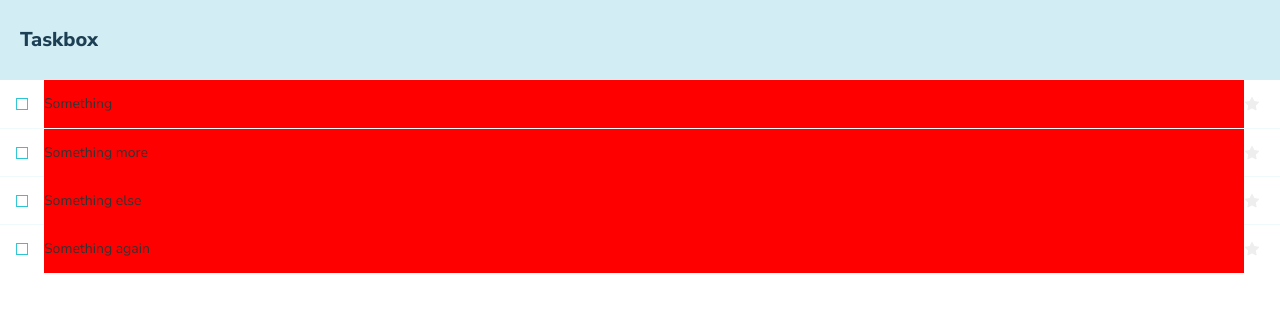
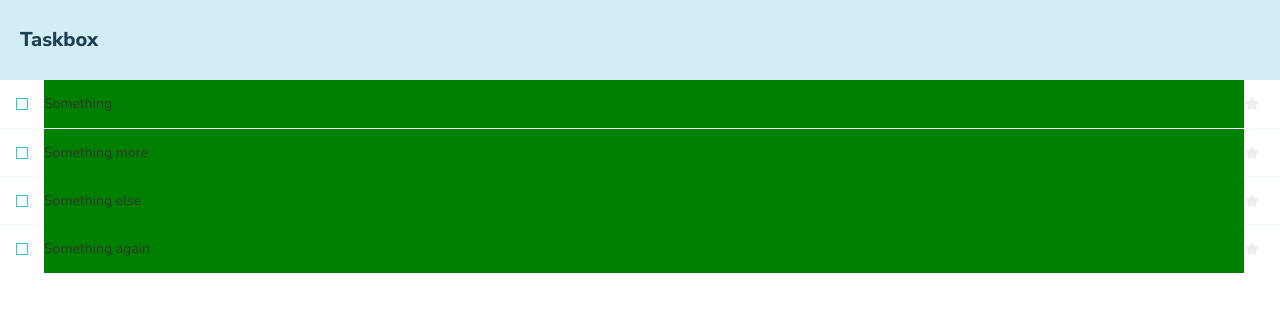
Before and after one commit to SirHexxus/taskbox, a React (Create React App) app: page / in a window 1280 px wide. Shown: the top 312 px of the page. Built offline with nearby package versions, Linux system fonts and the light colour scheme.

Commit message:
change task background to red

```diff
--- a/src/components/Task.js
+++ b/src/components/Task.js
@@ -28,7 +28,7 @@ export default function Task({
 					value={title}
 					readOnly={true}
 					placeholder="Input title"
-					style={{ background: 'red' }}
+					style={{ background: 'green' }}
 				/>
 			</div>
 
```
